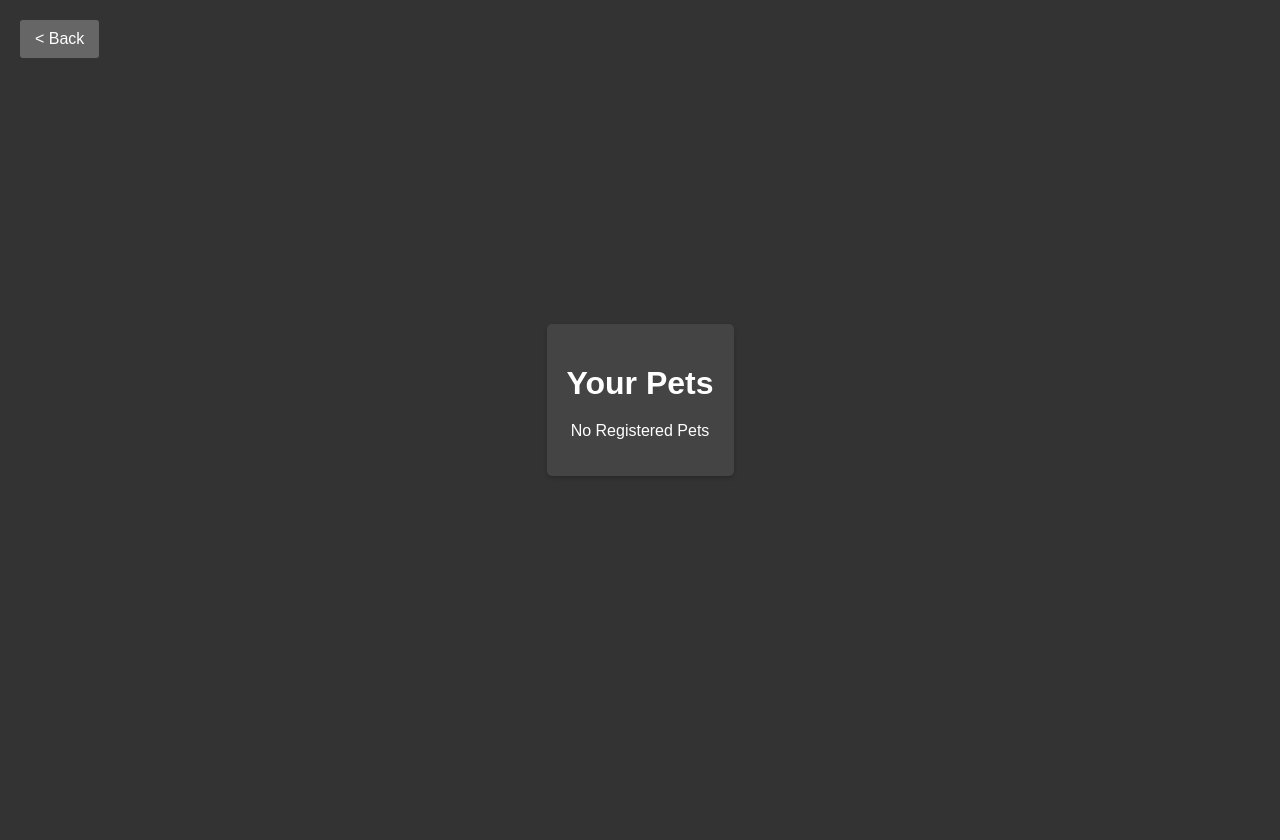
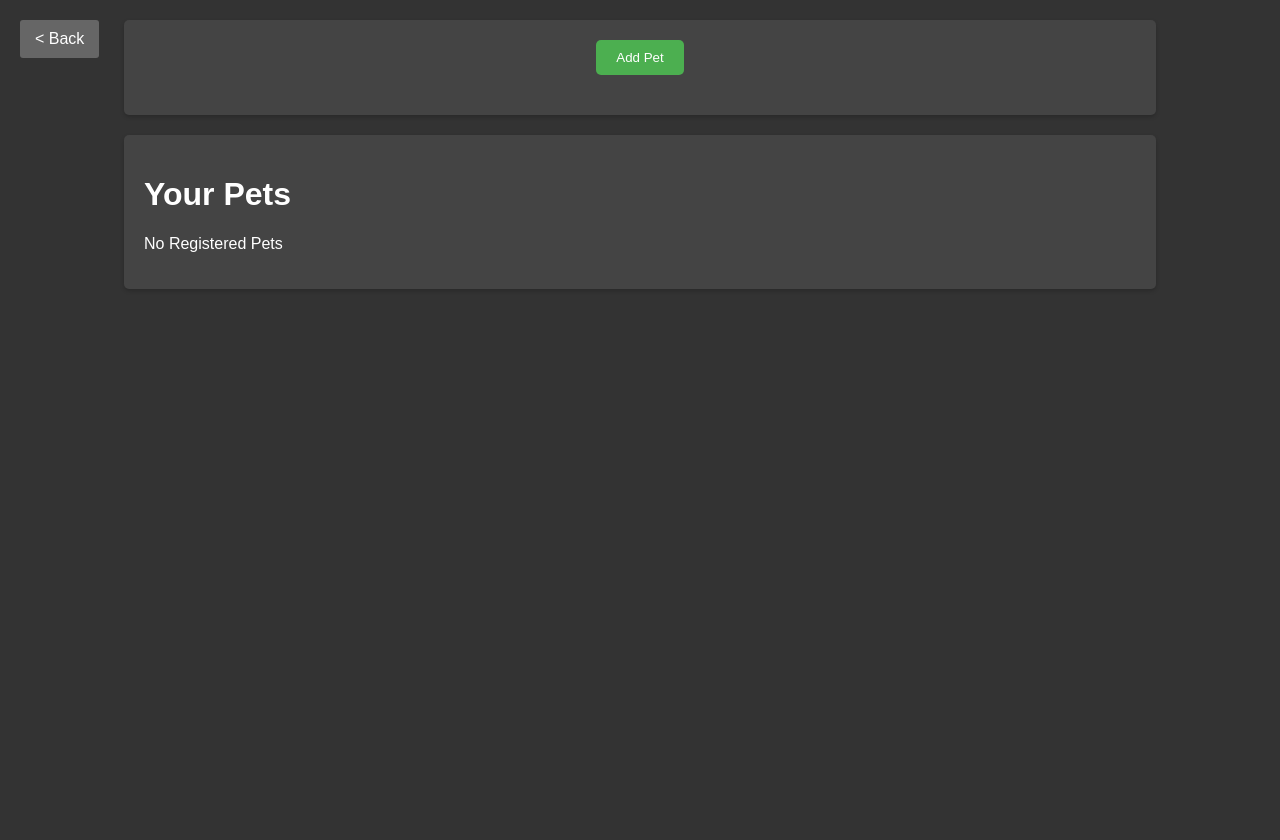
Before and after one commit to ashleysi/db_project, a Flask app: page /edit_pet in a window 1280 px wide. Before the commit the page ends 476 px from the top, so only its background shows below. Run offline with Flask 3, Linux system fonts and the light colour scheme; the visitor is signed in with stand-in values (Sample User, id 1); data that the repository does not hold is empty.

Commit message:
Completed more features

```diff
--- a/app.py
+++ b/app.py
@@ -11,8 +11,8 @@ conn = pymysql.connect(
     #host='localhost',
     port=3306,
     user='root',
-    password='Database',
-    db='Roomio2',
+    password='083723',
+    db='Roomio',
     charset='utf8mb4',
     cursorclass=pymysql.cursors.DictCursor
 )
@@ -22,7 +22,7 @@ def homepage():
     return render_template('index.html')
 
 def get_db_connection():
-    return pymysql.connect(host='127.0.0.1', user='root', password='Database', db='Roomio2', cursorclass=pymysql.cursors.DictCursor)
+    return pymysql.connect(host='127.0.0.1', user='root', password='083723', db='Roomio', cursorclass=pymysql.cursors.DictCursor)
 
 @app.template_filter()
 def format_currency(value):
@@ -100,54 +100,19 @@ def home():
         return redirect(url_for('login'))
     return render_template('home.html', username=user)
 
+@app.route('/logout')
+def logout():
+    session.pop('username', None)
+    session.clear()
+    return redirect('/')
 
-@app.route('/pet_register', methods=['GET', 'POST'])
-def pet_register():
-    user = session['username']
-    return render_template('pet_register.html', username=user)
-
-
-@app.route('/registerPet', methods=['GET', 'POST'])
-def register_pet():
-    if request.method == 'POST':
-        pet_name = request.form['pet_name']
-        pet_type = request.form['pet_type']
-        pet_size = request.form['pet_size']
-        owner_username = session['username']
-
-        cursor = conn.cursor()
-
-        # Check if the pet already exists
-        query = 'SELECT * FROM Pets WHERE PetName = %s AND username = %s'
-        cursor.execute(query, (pet_name, owner_username))
-        data = cursor.fetchone()
-
-        if data:
-            error = 'This pet already exists'
-            cursor.close()
-            return render_template('registerPet.html', error=error)
-        else:
-            ins = 'INSERT INTO Pets (PetName, PetType, PetSize, username) VALUES (%s, %s, %s, %s)'
-            cursor.execute(ins, (pet_name, pet_type, pet_size, owner_username))
-            conn.commit()
-            cursor.close()
-            return render_template('registerPet.html', message='Pet registered successfully!')
-    else:
-        return render_template('registerPet.html')
-
-
-@app.route('/registerPet')
-def registered_pet():
-    owner_username = session.get('username')  # Get the logged-in user's username from the session
-    cursor = conn.cursor()
-    query = 'SELECT PetName, PetType, PetSize FROM Pets WHERE username = %s'
-    cursor.execute(query, (owner_username,))
-    pets = cursor.fetchall()  # Fetch all pets for the logged-in user
-    cursor.close()
-    return render_template('registeredPet.html', pets=pets)
 
 @app.route('/edit_pet', methods=['GET', 'POST'])
 def edit_pet():
+    if 'username' not in session:
+        return redirect(url_for('login'))  # Redirect to login if no user is logged in
+
+    conn = get_db_connection()
     if request.method == 'POST':
         pet_name_type = request.form['pet']
         new_pet_size = request.form['new_pet_size']
@@ -160,15 +125,98 @@ def edit_pet():
         cursor.execute(query, (new_pet_size, pet_name, pet_type, owner_username))
         conn.commit()
         cursor.close()
-        return redirect(url_for('registered_pet'))
     else:
         owner_username = session.get('username')
         cursor = conn.cursor()
-        query = 'SELECT PetName, PetType FROM Pets WHERE username = %s'
+        query = 'SELECT PetName, PetType, PetSize FROM Pets WHERE username = %s'
         cursor.execute(query, (owner_username,))
         pets = cursor.fetchall()
         cursor.close()
-        return render_template('edit_pet.html', pets=pets)
+
+    conn.close()
+    return render_template('edit_pet.html', pets=pets)
+
+@app.route('/edit_pet_detail', methods=['GET', 'POST'])
+def edit_pet_detail():
+    conn = get_db_connection()
+    if request.method == 'POST':
+        # Handle form submission
+        pet_name = request.form['pet_name']
+        pet_type = request.form['pet_type']
+        new_pet_size = request.form['pet_size']
+        original_pet_name = request.args.get('pet_name')
+        original_pet_type = request.args.get('pet_type')
+
+        # Update the pet details in the database
+        query = '''
+            UPDATE Pets
+            SET PetName = %s, PetType = %s, PetSize = %s
+            WHERE PetName = %s AND PetType = %s AND username = %s
+        '''
+        cursor = conn.cursor()
+        cursor.execute(query, (pet_name, pet_type, new_pet_size, original_pet_name, original_pet_type, session['username']))
+        conn.commit()
+        cursor.close()
+        conn.close()
+        return redirect(url_for('edit_pet'))
+
+    # If not POST, then it's a GET request: fetch the pet's current details
+    pet_name = request.args.get('pet_name')
+    pet_type = request.args.get('pet_type')
+    cursor = conn.cursor()
+    cursor.execute('SELECT * FROM Pets WHERE PetName = %s AND PetType = %s AND username = %s',
+                   (pet_name, pet_type, session['username']))
+    pet = cursor.fetchone()
+    cursor.close()
+    conn.close()
+
+    if pet is None:
+        return "Pet not found", 404
+
+    return render_template('edit_pet_detail.html', pet=pet)
+
+@app.route('/add_pet', methods=['GET', 'POST'])
+def add_pet():
+    if 'username' not in session:
+        return redirect(url_for('login'))
+
+    if request.method == 'POST':
+        pet_name = request.form['pet_name']
+        pet_type = request.form['pet_type']
+        pet_size = request.form['pet_size']
+        username = session['username']
+
+        conn = get_db_connection()
+        cursor = conn.cursor()
+        query = 'INSERT INTO Pets (PetName, PetType, PetSize, username) VALUES (%s, %s, %s, %s)'
+        cursor.execute(query, (pet_name, pet_type, pet_size, username))
+        conn.commit()
+        cursor.close()
+        conn.close()
+
+        return redirect(url_for('edit_pet'))
+
+    return render_template('add_pet.html')
+
+@app.route('/delete_pet', methods=['POST'])
+def delete_pet():
+    if 'username' not in session:
+        return redirect(url_for('login'))  # Ensure user is logged in
+
+    pet_name = request.form['pet_name']
+    pet_type = request.form['pet_type']
+    username = session['username']
+
+    conn = get_db_connection()
+    cursor = conn.cursor()
+    query = 'DELETE FROM Pets WHERE PetName = %s AND PetType = %s AND username = %s'
+    cursor.execute(query, (pet_name, pet_type, username))
+    conn.commit()
+    cursor.close()
+    conn.close()
+
+    return redirect(url_for('edit_pet'))
+
 
 @app.route('/user_pets')
 def user_pets():
@@ -225,19 +273,24 @@ def search2_results():
 
 @app.route('/view/units')
 def view_units():
+    if 'username' not in session:
+        return 'Please log in to view this page', 401  # Redirect or handle not logged in users
+
+    username = session['username']  # Retrieve the logged-in user's username
     conn = get_db_connection()
     company_name = request.args.get('companyName')
     building_name = request.args.get('buildingName')
 
     cursor = conn.cursor()
     query = """
-        SELECT * FROM ApartmentUnit
+        SELECT ApartmentUnit.*,
+               IF(EXISTS(SELECT 1 FROM Favorite WHERE Favorite.UnitRentID = ApartmentUnit.UnitRentID AND Favorite.Username = %s), 1, 0) AS IsFavorited
+        FROM ApartmentUnit
         WHERE CompanyName = %s AND BuildingName = %s
     """
-    cursor.execute(query, (company_name, building_name))
+    cursor.execute(query, (username, company_name, building_name))
     units = cursor.fetchall()
     cursor.close()
-    conn.close()
 
     return render_template('view_units.html', units=units, company_name=company_name, building_name=building_name)
 
--- a/templates/TODO.txt
+++ /dev/null
@@ -1 +0,0 @@
-Make sure filters work in SearchApts
--- a/templates/edit_pet.html
+++ b/templates/edit_pet.html
@@ -7,38 +7,63 @@
     <style>
         body {
             font-family: Arial, sans-serif;
-            background-color: #333; /* Darker background */
-            color: #fff; /* Light text color for contrast */
+            background-color: #333;
+            color: #fff;
             display: flex;
-            justify-content: center;
+            flex-direction: column; /* Align children vertically */
             align-items: center;
             height: 100vh;
             margin: 0;
+            padding: 20px;
+            overflow-y: auto; /* Allow scrolling if the content is tall */
         }
-
         .container {
-            background-color: #444; /* Slightly lighter than body for contrast */
+            width: 80%;
+            background-color: #444;
             padding: 20px;
             border-radius: 5px;
-            box-shadow: 0 2px 4px rgba(0, 0, 0, 0.2); /* Adjusted for darker theme */
+            box-shadow: 0 2px 4px rgba(0, 0, 0, 0.2);
+            margin-bottom: 20px; /* Space between containers */
         }
-
-        h1 {
+        table {
+            width: 100%;
+            border-collapse: collapse;
+        }
+        th, td {
+            padding: 10px;
+            border: 1px solid #777;
             text-align: center;
-            margin-bottom: 20px; /* Adds bottom margin for spacing */
         }
-
-        ul {
-            list-style-type: none;
-            padding: 0;
+        th {
+            background-color: #555;
         }
-
-        li {
-            margin-bottom: 10px;
+        .edit-btn, .delete-btn, .add-btn {
+            padding: 5px 10px;
+            color: white;
+            border: none;
+            border-radius: 3px;
+            cursor: pointer;
+            transition: background-color 0.2s; /* Smooth transition for hover effects */
         }
-
-        p {
-            text-align: center;
+        .edit-btn {
+            background-color: #6699cc;
+        }
+        .edit-btn:hover {
+            background-color: #5577bb;
+        }
+        .delete-btn {
+            background-color: #ff3333;
+        }
+        .delete-btn:hover {
+            background-color: #cc0000;
+        }
+        .add-btn {
+            background-color: #4CAF50;
+            width: 100%; /* Full width button */
+            padding: 10px 20px; /* Larger padding */
+        }
+        .add-btn:hover {
+            background-color: #45a049;
         }
         .back-btn {
             position: absolute;
@@ -46,26 +71,66 @@
             left: 20px;
             padding: 10px 15px;
             text-decoration: none;
-            background-color: #666; /* Lighter than body for visibility */
-            color: #fff; /* Text color */
+            background-color: #666;
+            color: #fff;
             border-radius: 3px;
             font-size: 16px;
         }
         .back-btn:hover {
             background-color: #777;
         }
+        .add-btn {
+            padding: 10px 20px;
+            background-color: #4CAF50;
+            color: white;
+            border: none;
+            border-radius: 5px;
+            cursor: pointer;
+            width: auto;
+            display: inline-block;
+            margin: 0 auto 20px;
+        }
+
     </style>
 </head>
 <body>
     <a href="/home" class="back-btn">&lt; Back</a>
     <div class="container">
+        <div style="text-align: center;"> <!-- Center alignment for the button -->
+            <button onclick="location.href='/add_pet'" class="add-btn">Add Pet</button>
+        </div>
+    </div>
+    <div class="container">
         <h1>Your Pets</h1>
         {% if pets %}
-            <ul>
-                {% for pet in pets %}
-                    <li>{{ pet.PetName }} - {{ pet.PetType }}</li>
-                {% endfor %}
-            </ul>
+            <table>
+                <thead>
+                    <tr>
+                        <th>Pet Name</th>
+                        <th>Pet Type</th>
+                        <th>Pet Size</th>
+                        <th>Edit</th>
+                        <th>Delete</th>
+                    </tr>
+                </thead>
+                <tbody>
+                    {% for pet in pets %}
+                    <tr>
+                        <td>{{ pet.PetName }}</td>
+                        <td>{{ pet.PetType }}</td>
+                        <td>{{ pet.PetSize }}</td>
+                        <td><button class="edit-btn" onclick="location.href='{{ url_for('edit_pet_detail', pet_name=pet.PetName, pet_type=pet.PetType) }}'">Edit</button></td>
+                        <td>
+                            <form action="{{ url_for('delete_pet') }}" method="post" onsubmit="return confirm('Are you sure you want to delete this pet?');">
+                                <input type="hidden" name="pet_name" value="{{ pet.PetName }}">
+                                <input type="hidden" name="pet_type" value="{{ pet.PetType }}">
+                                <button type="submit" class="delete-btn">Delete</button>
+                            </form>
+                        </td>
+                    </tr>
+                    {% endfor %}
+                </tbody>
+            </table>
         {% else %}
             <p>No Registered Pets</p>
         {% endif %}
--- a/templates/favorites.html
+++ b/templates/favorites.html
@@ -86,7 +86,7 @@
                         <th>Unit Number</th>
                         <th>Monthly Rent</th>
                         <th>Square Footage</th>
-                        <th>Available Date For Move-In</th>
+                        <th>Available Move-In Date</th>
                         <th>Action</th>
                     </tr>
                 </thead>
@@ -95,7 +95,7 @@
                         <tr>
                             <td>{{ unit.unitNumber }}</td>
                             <td>${{ unit.MonthlyRent }}</td>
-                            <td>{{ unit.squareFootage }} sq.ft</td>
+                            <td>{{ unit.squareFootage }}</td>
                             <td>{{ unit.AvailableDateForMoveIn }}</td>
                             <td>
                                 <form action="/unfavorite/{{ unit.UnitRentID }}" method="post">
```
Also changed, not shown: templates/add_pet.html (added, +93 -0 lines), templates/edit_pet_detail.html (added, +57 -0 lines), templates/home.html (+8 -3 lines), templates/registerPet.html (deleted, +0 -20 lines), templates/user_pets.html (deleted, +0 -74 lines), templates/view_units.html (+20 -14 lines), README.md.
